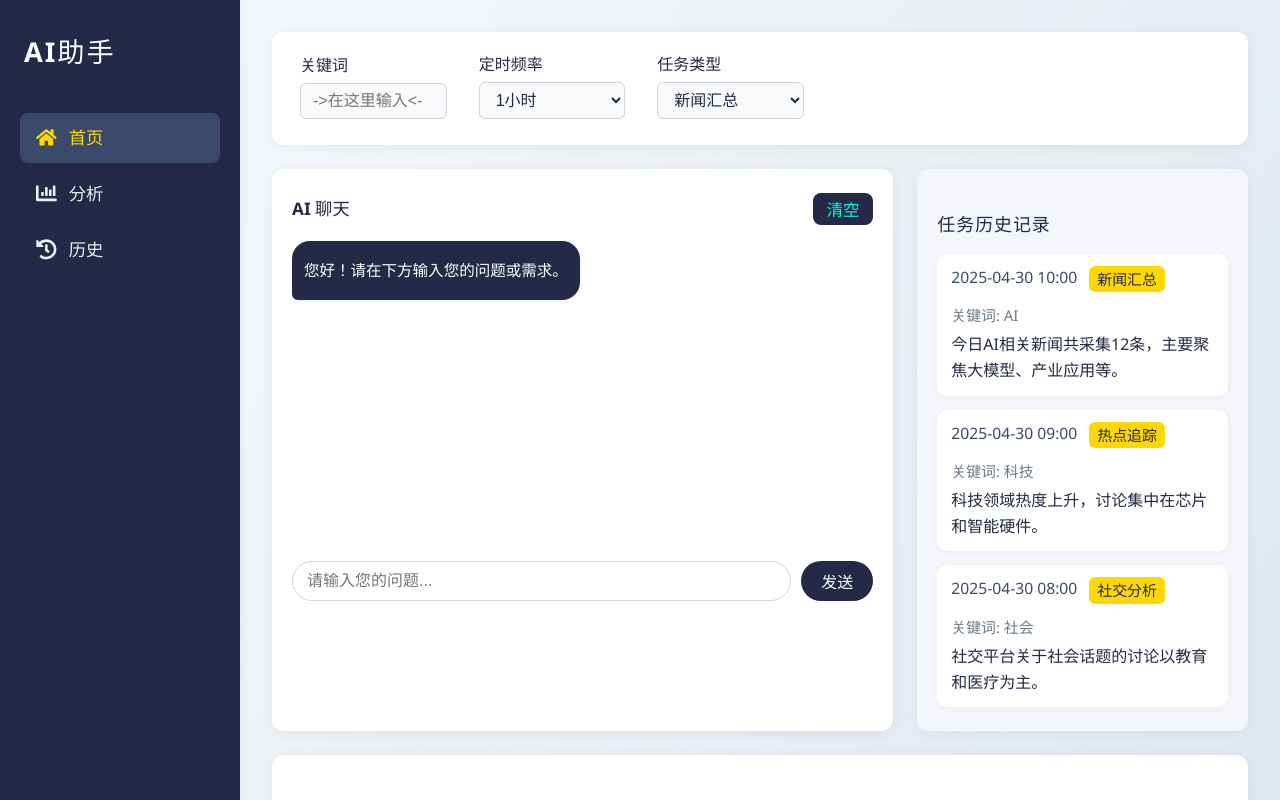
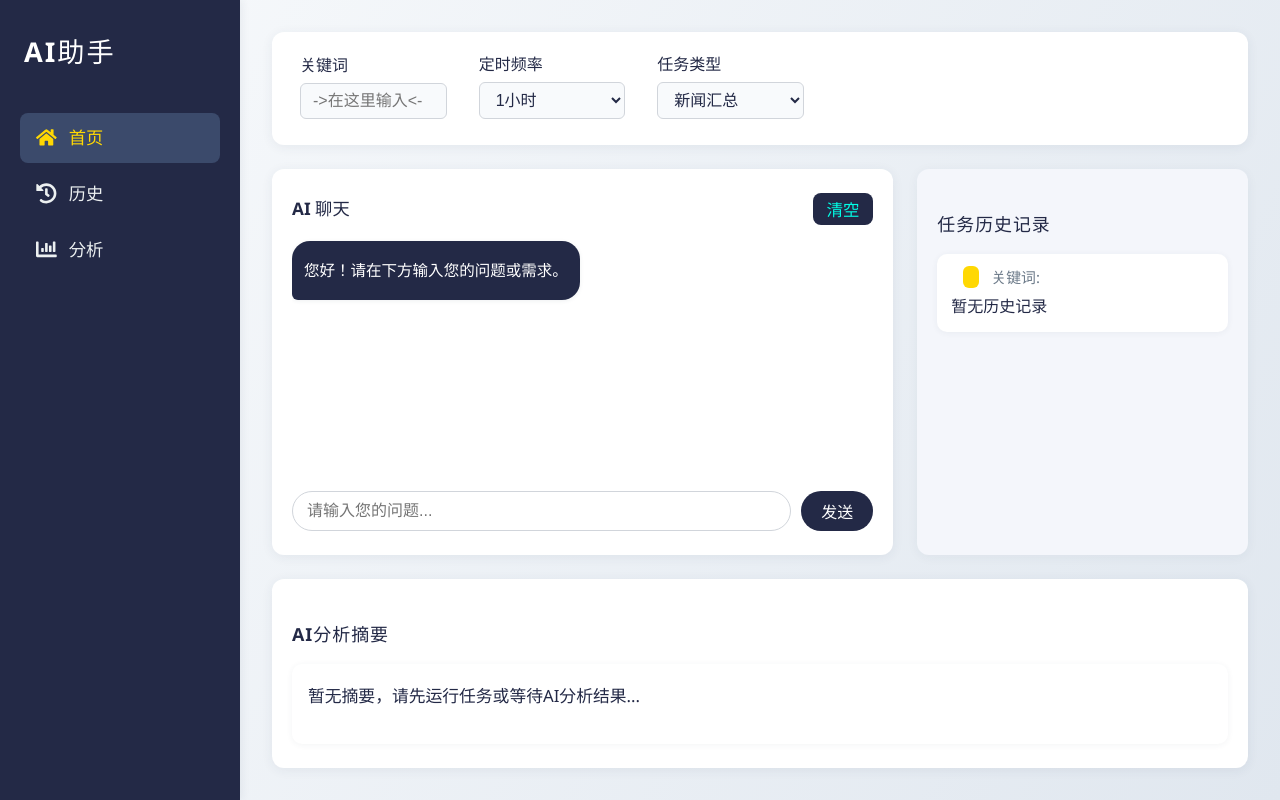
Before and after one commit to Ebotian/jobtry1, a React (Vite) app in the folder frontend/: page / in a window 1280 px wide. Built offline with nearby package versions, Linux system fonts and the light colour scheme.

Commit message:
调整布局

```diff
--- a/frontend/src/components/history/HistoryPanel.jsx
+++ b/frontend/src/components/history/HistoryPanel.jsx
@@ -1,26 +1,14 @@
-import React, { useState } from 'react';
-import './HistoryPanel.css';
+import React, { useState } from "react";
+import "./HistoryPanel.css";
 
 // 示例历史数据
 const sampleHistory = [
 	{
-    time: '2025-04-30 10:00',
-    type: '新闻汇总',
-    keyword: 'AI',
-    summary: '今日AI相关新闻共采集12条，主要聚焦大模型、产业应用等。'
+		time: "",
+		type: "",
+		keyword: "",
+		summary: "暂无历史记录",
 	},
-  {
-    time: '2025-04-30 09:00',
-    type: '热点追踪',
-    keyword: '科技',
-    summary: '科技领域热度上升，讨论集中在芯片和智能硬件。'
-  },
-  {
-    time: '2025-04-30 08:00',
-    type: '社交分析',
-    keyword: '社会',
-    summary: '社交平台关于社会话题的讨论以教育和医疗为主。'
-  }
 ];
 
 const HistoryPanel = () => {
--- a/frontend/src/components/layout/MainLayout.css
+++ b/frontend/src/components/layout/MainLayout.css
@@ -14,6 +14,8 @@
   width: 100vw;
   background: linear-gradient(120deg, #f8fafc 0%, #e0e7ef 100%);
   font-family: 'Segoe UI', 'Roboto', Arial, sans-serif;
+  overflow: hidden;
+  /* 防止内容溢出造成滚动条 */
 }
 
 /* 侧边栏 */
@@ -26,6 +28,8 @@
   padding: 32px 20px 20px 20px;
   box-shadow: 2px 0 8px rgba(44, 62, 80, 0.07);
   z-index: 2;
+  height: 100vh;
+  /* 确保侧边栏填满高度 */
 }
 
 /* 主内容区 */
@@ -34,11 +38,11 @@
   display: flex;
   flex-direction: column;
   padding: 32px;
-  /* 统一内边距 */
   overflow-y: auto;
   min-width: 0;
   gap: 24px;
-  /* 使用 gap 控制 section 间距 */
+  height: 100vh;
+  /* 确保内容区填满高度 */
 }
 
 /* 顶部参数面板 */
@@ -50,12 +54,18 @@
   display: flex;
   align-items: center;
   gap: 24px;
+  flex-shrink: 0;
+  /* 防止被压缩 */
 }
 
 /* 聊天与历史记录区域 */
 .chat-summary {
   display: flex;
   gap: 24px;
+  min-height: 320px;
+  /* 确保最小高度 */
+  flex: 1;
+  /* 让它可以伸展填充空间 */
 }
 
 .chat-container,
@@ -65,7 +75,6 @@
   border-radius: 12px;
   box-shadow: 0 2px 12px rgba(44, 62, 80, 0.07);
   padding: 24px 20px;
-  /* 统一内边距 */
   min-width: 0;
   display: flex;
   flex-direction: column;
@@ -78,12 +87,16 @@
 .history-panel {
   flex: 1;
   background: #f4f6fb;
-  /* 保持原有背景色 */
   box-shadow: 0 2px 12px rgba(44, 62, 80, 0.05);
 }
 
 /* 摘要区域 */
-.summary-area {}
+.summary-area {
+  flex-shrink: 0;
+  /* 防止被压缩 */
+  min-height: 120px;
+  /* 确保最小高度 */
+}
 
 /* 移除可视化相关样式 */
 .charts-history,
--- a/frontend/src/components/sidebar/Sidebar.jsx
+++ b/frontend/src/components/sidebar/Sidebar.jsx
@@ -11,8 +11,9 @@ const scrollToSection = (id) => {
 
 const sectionMap = [
   { id: 'section-home', icon: <FaHome className="sidebar-icon" />, label: '首页' },
+  { id: 'section-history', icon: <FaHistory className="sidebar-icon" />, label: '历史' },
   { id: 'section-analysis', icon: <FaChartBar className="sidebar-icon" />, label: '分析' },
-  { id: 'section-history', icon: <FaHistory className="sidebar-icon" />, label: '历史' },
+
 ];
 
 const Sidebar = () => {
```
Lines whose indentation alone changed are shown as unchanged.
